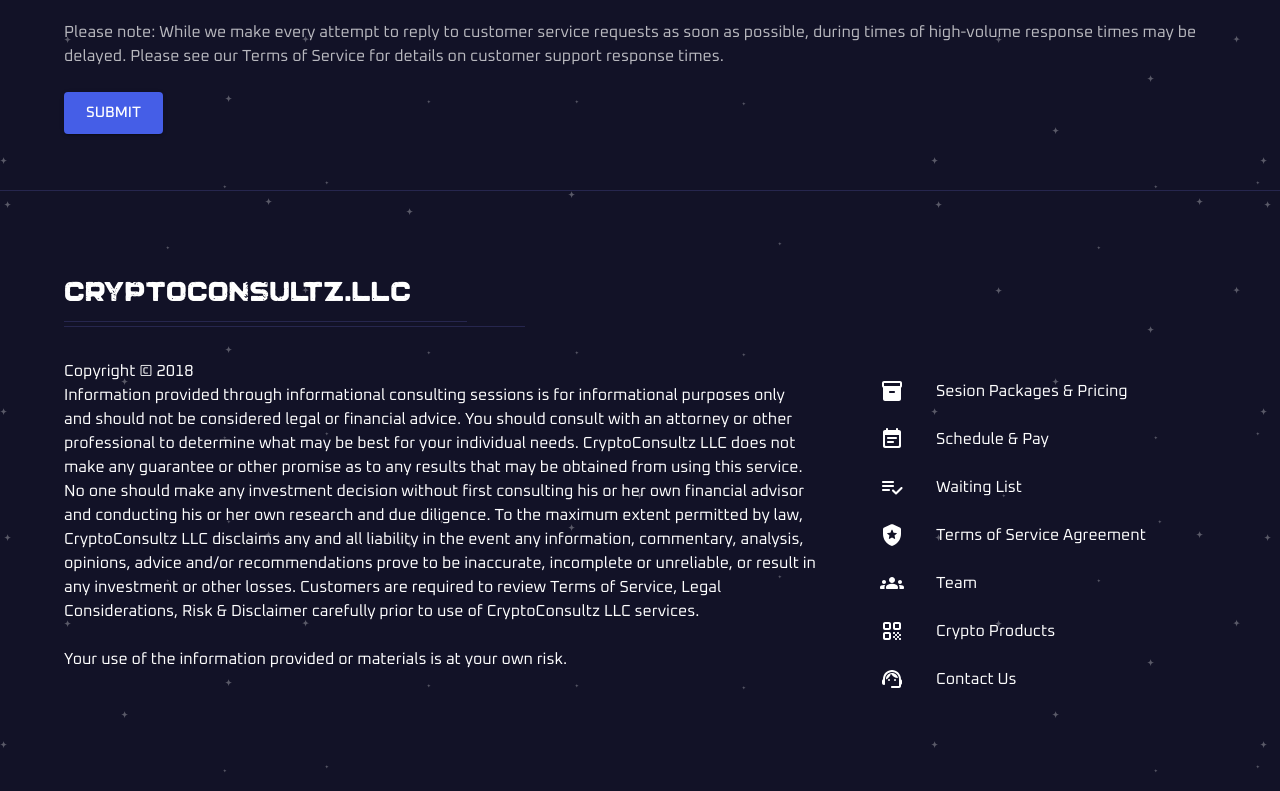
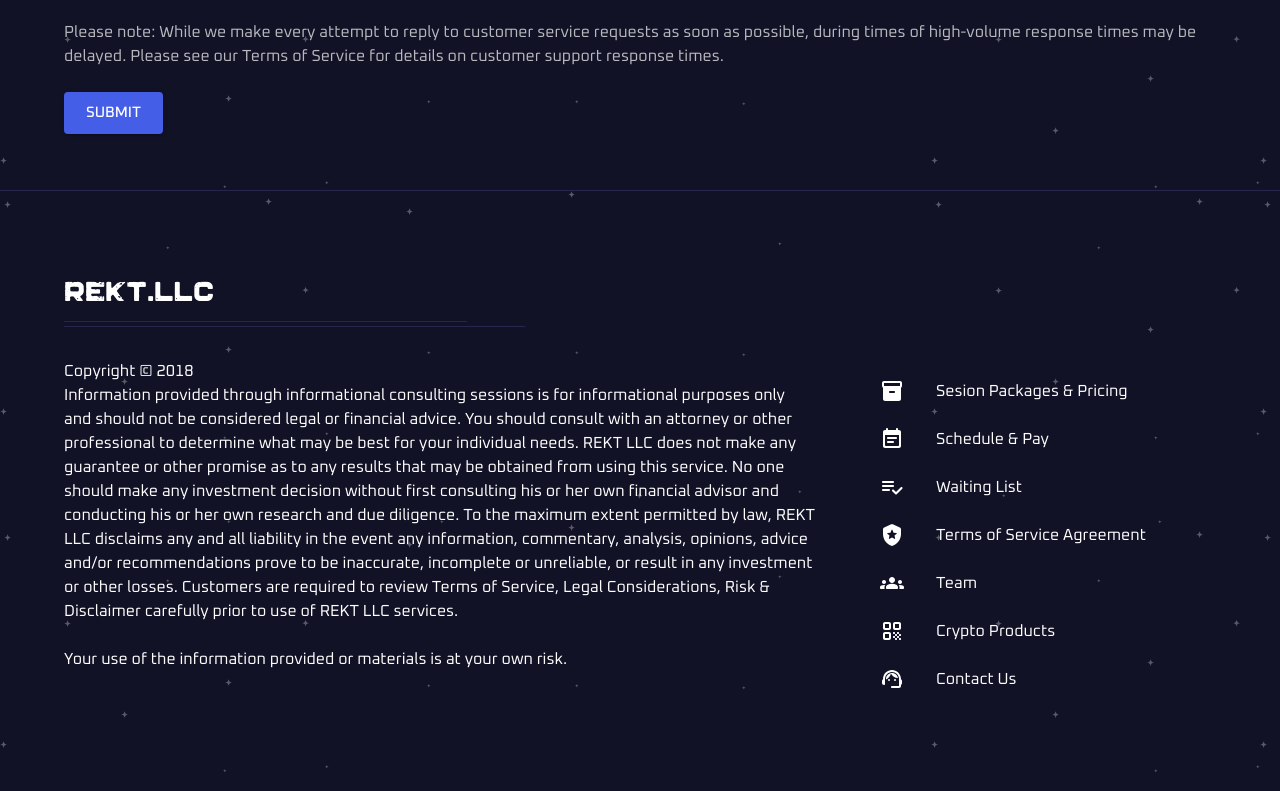
Before and after one commit to cuteboy0323/cryptoconsultz, a React (Create React App) app: page /customer-service in a window 1280 px wide. Shown: the part 1059-1850 px from the top of the page. Built offline with nearby package versions, Linux system fonts and the light colour scheme.

Commit message:
Update Footer.js

```diff
--- a/src/components/Footer.js
+++ b/src/components/Footer.js
@@ -37,7 +37,7 @@
                 <Container>
                     <Stack>
                         <Typography className="company-name">
-                            CryptoConsultz.llc
+                            REKT.llc
                         </Typography>
                         <Divider className="dividerOne" />
                         <Divider className="dividerTwo" />
@@ -47,7 +47,7 @@
                                     Copyright © 2018
                                 </Typography>
                                 <Typography>
-                                    Information provided through informational consulting sessions is for informational purposes only and should not be considered legal or financial advice.  You should consult with an attorney or other professional to determine what may be best for your individual needs.  CryptoConsultz LLC does not make any guarantee or other promise as to any results that may be obtained from using this service. No one should make any investment decision without first consulting his or her own financial advisor and conducting his or her own research and due diligence. To the maximum extent permitted by law, CryptoConsultz LLC disclaims any and all liability in the event any information, commentary, analysis, opinions, advice and/or recommendations prove to be inaccurate, incomplete or unreliable, or result in any investment or other losses.  Customers are required to review Terms of Service, Legal Considerations, Risk & Disclaimer carefully prior to use of CryptoConsultz LLC services.
+                                    Information provided through informational consulting sessions is for informational purposes only and should not be considered legal or financial advice.  You should consult with an attorney or other professional to determine what may be best for your individual needs.  REKT LLC does not make any guarantee or other promise as to any results that may be obtained from using this service. No one should make any investment decision without first consulting his or her own financial advisor and conducting his or her own research and due diligence. To the maximum extent permitted by law, REKT LLC disclaims any and all liability in the event any information, commentary, analysis, opinions, advice and/or recommendations prove to be inaccurate, incomplete or unreliable, or result in any investment or other losses.  Customers are required to review Terms of Service, Legal Considerations, Risk & Disclaimer carefully prior to use of REKT LLC services.
                                 </Typography>
                                 <br />
                                 <Typography>
```
